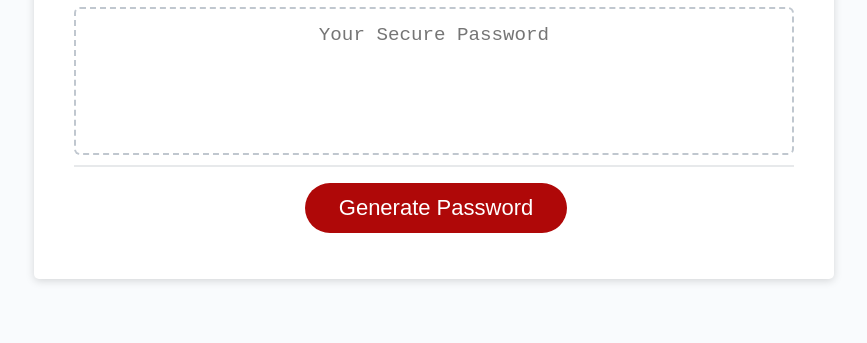
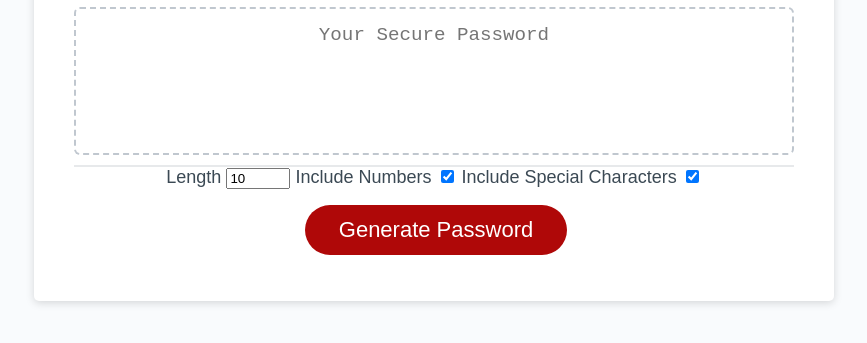
Before and after one commit to rebeccalehew/03-password-generator-repo, a plain HTML site: page index.html in a window 1280 px wide. Shown: the part 241-584 px from the top of the page, without its empty margins (206-1073 px from the left). Drawn offline with Linux system fonts and the light colour scheme; files that its build step writes are made by us from their sources.

Commit message:
Modified files to finish up project

```diff
--- a/index.html
+++ b/index.html
@@ -5,7 +5,7 @@
     <meta name="viewport" content="width=device-width, initial-scale=1.0" />
     <meta http-equiv="X-UA-Compatible" content="ie=edge" />
     <title>Password Generator</title>
-    <link rel="stylesheet" href="style.css" />
+    <link rel="stylesheet" href="./assets/css/style.css"/>
   </head>
   <body>
     <div class="wrapper">
@@ -24,11 +24,18 @@
             aria-label="Generated Password"
           ></textarea>
         </div>
+       <!-- Allow user to choose password length and make selections for including numbers and/or symbols. User clicks Generate Password button to generate a password matching the selected criteria. -->
         <div class="card-footer">
+          <label for="length">Length</label>
+          <input type="number" id="length" value="10" min="8" max="128"/>
+          <label for="numbers">Include Numbers</label>
+          <input type="checkbox" id="numbers" checked/>
+          <label for="special">Include Special Characters</label>
+          <input type="checkbox" id="special" checked/>
           <button id="generate" class="btn">Generate Password</button>
         </div>
       </div>
     </div>
-    <script src="script.js"></script>
+    <script src="./assets/js/script.js"></script>
   </body>
 </html>
```
